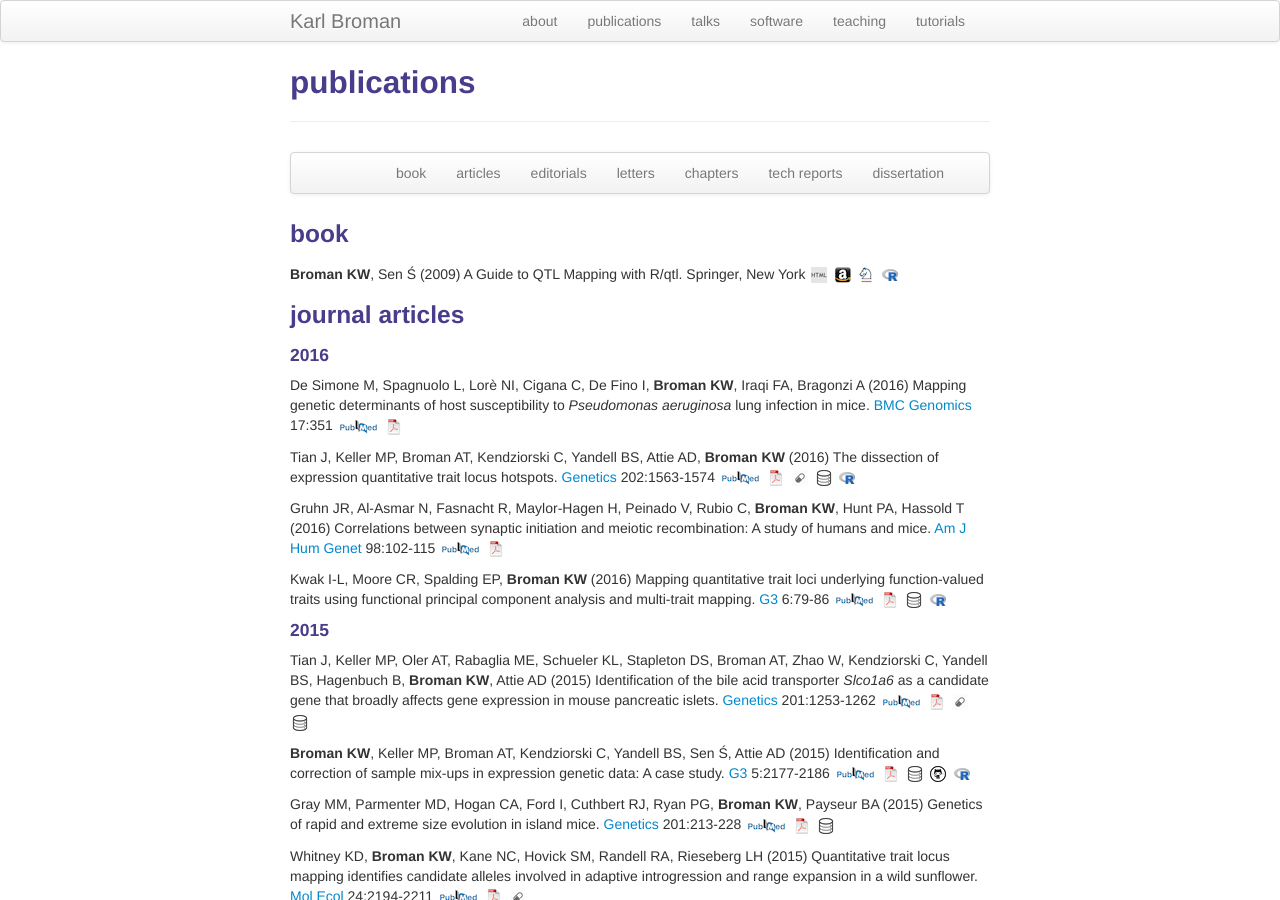
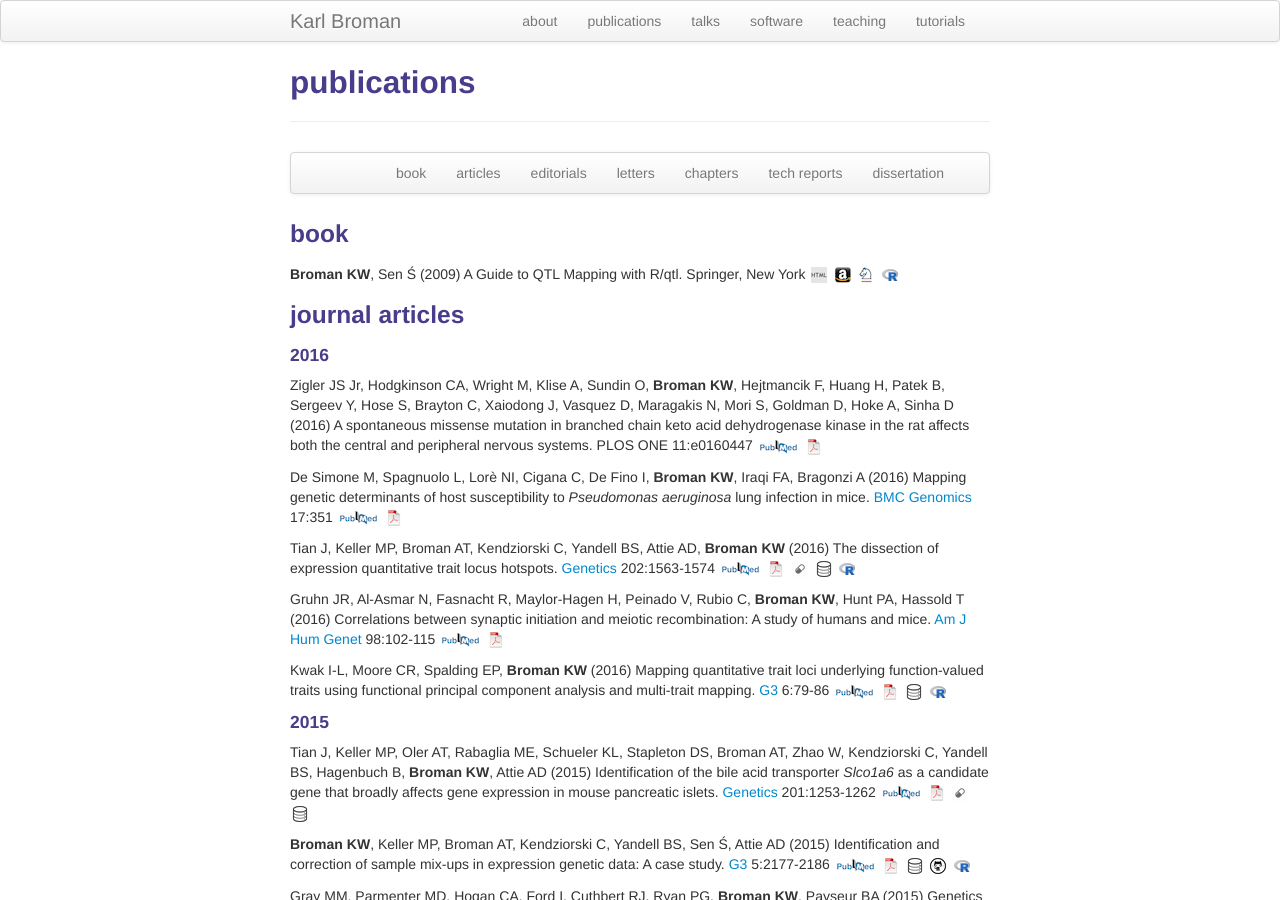
Before and after one commit to kbroman/kbroman.github.io, a Jekyll site: the page built from pages/pubs.md, in a window 1280 px wide and 900 px high. Built offline with Jekyll 4.4.1, drawn with Linux system fonts in a browser that asks for light colours.

Commit message:
pages/pubs: Add zigler et al (2016)

```diff
--- a/pages/pubs.md
+++ b/pages/pubs.md
@@ -21,7 +21,6 @@ description: Karl Broman's publications
 
 ### <a name="book"></a>book
 
-
 **Broman KW**, Sen &#346; (2009) A Guide to QTL Mapping with R/qtl.  Springer, New York
 [![Online complements](icons16/html-icon.png)](http://www.rqtl.org/book)
 [![Amazon](icons16/amazon-icon.png)](https://www.amazon.com/gp/product/0387921249?ie=UTF8&tag=7210-20)
@@ -31,6 +30,17 @@ description: Karl Broman's publications
 ### <a name="articles"></a>journal articles
 
 #### 2016
+
+Zigler JS Jr, Hodgkinson CA, Wright M, Klise A, Sundin O, **Broman KW**,
+Hejtmancik F, Huang H, Patek B, Sergeev Y, Hose S, Brayton C,
+Xaiodong J, Vasquez D, Maragakis N, Mori S, Goldman D, Hoke A,
+Sinha D (2016) A spontaneous missense mutation in branched chain keto
+acid dehydrogenase kinase in the rat affects both the central and
+peripheral nervous systems. PLOS ONE 11:e0160447
+[![PubMed](icons16/pubmed-icon.png)](http://www.ncbi.nlm.nih.gov/pubmed/27472223)
+[![pdf](icons16/pdf-icon.png)](http://www.biostat.wisc.edu/~kbroman/publications/zigler2016.pdf)
+<!-- * 143 * -->
+<!-- http://doi.org/10.1371/journal.pone.0160447 -->
 
 De Simone M, Spagnuolo L, Lor&egrave; NI, Cigana C, De Fino I, **Broman KW**,
 Iraqi FA, Bragonzi A (2016) Mapping genetic determinants of host
```
